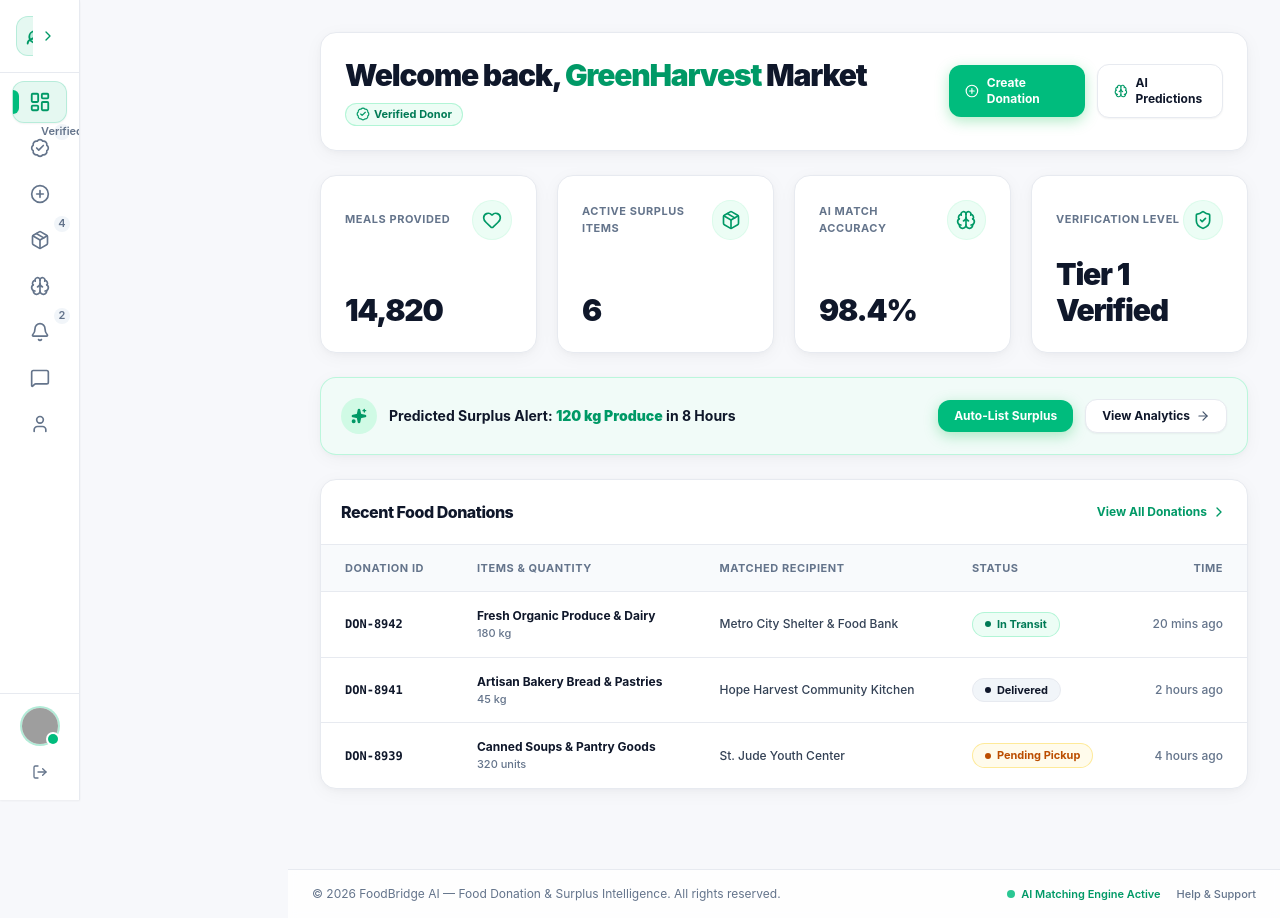
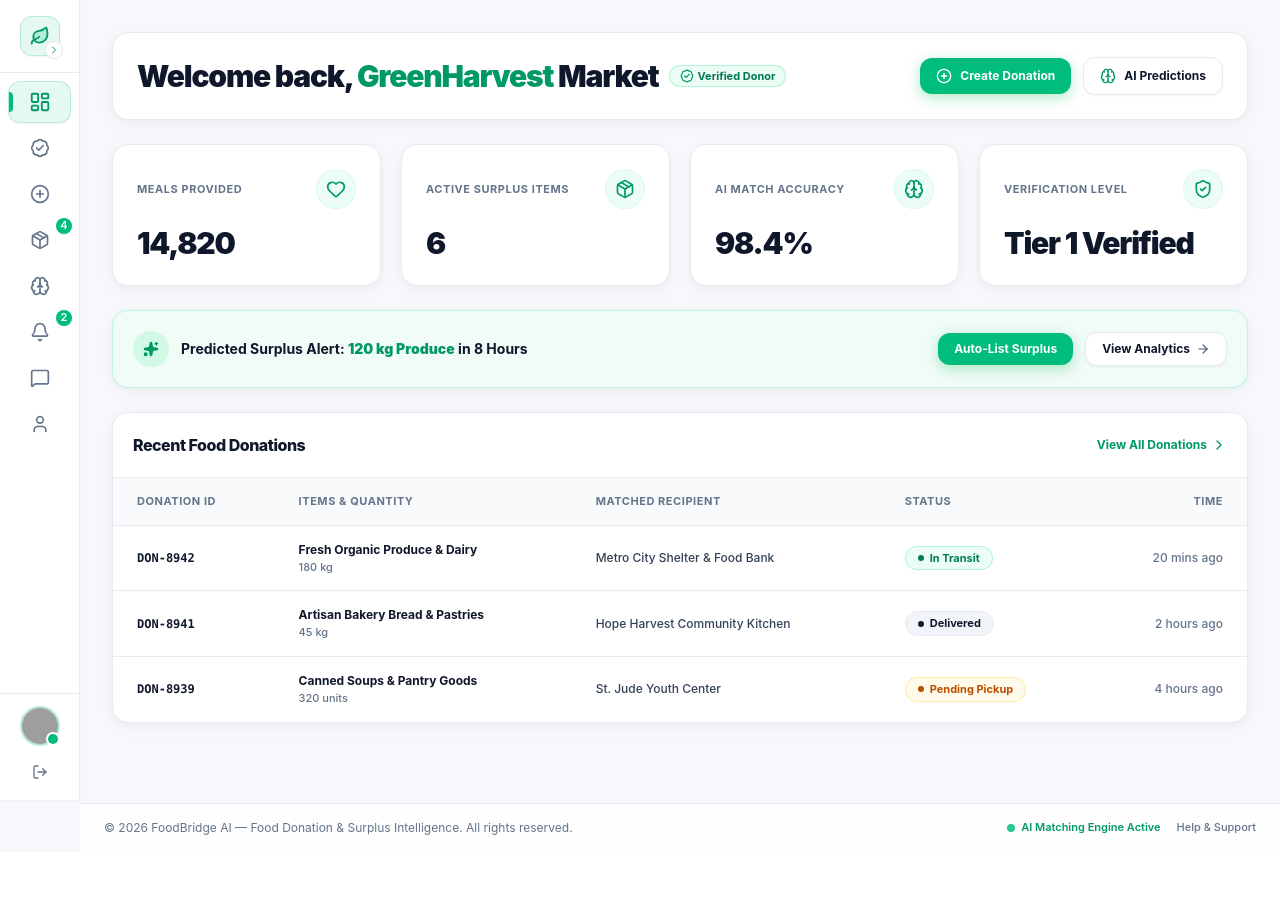
Before and after one commit to Rahul-kulal-dev/FoodBridge-AI, a React (Vite) app: page /donor in a window 1280 px wide. Both pictures are taken after a click on the button "Collapse sidebar". After the commit the page ends 852 px from the top, so only its background shows below. Built offline with nearby package versions, Linux system fonts and the light colour scheme; grey boxes are pictures that could not be loaded.

Commit message:
fix(donor): fix collapsed sidebar header layout, badge rendering, and dynamic content padding

```diff
--- a/src/donor/components/DonorSidebar.jsx
+++ b/src/donor/components/DonorSidebar.jsx
@@ -21,26 +21,12 @@ import MobileSidebar from './MobileSidebar';
  * Master sidebar container for desktop, tablet (collapsible), and mobile (drawer).
  * Pure White background (#ffffff) with Emerald Green accents matching the landing page.
  */
-const DonorSidebar = () => {
-  // Collapsed state for tablet view
-  const [isCollapsed, setIsCollapsed] = useState(false);
+const DonorSidebar = ({ isCollapsed: externalIsCollapsed, setIsCollapsed: externalSetIsCollapsed }) => {
+  // Fallback internal collapsed state if props are not provided
+  const [internalIsCollapsed, setInternalIsCollapsed] = useState(false);
 
-  // Auto-collapse sidebar on tablet screen resize (768px - 1024px)
-  useEffect(() => {
-    const handleResize = () => {
-      if (window.innerWidth >= 768 && window.innerWidth < 1024) {
-        setIsCollapsed(true);
-      } else if (window.innerWidth >= 1024) {
-        setIsCollapsed(false);
-      }
-    };
-
-    // Initial check
-    handleResize();
-
-    window.addEventListener('resize', handleResize);
-    return () => window.removeEventListener('resize', handleResize);
-  }, []);
+  const isCollapsed = externalIsCollapsed !== undefined ? externalIsCollapsed : internalIsCollapsed;
+  const setIsCollapsed = externalSetIsCollapsed || setInternalIsCollapsed;
 
   // Navigation Items defined strictly according to requirements
   const navItems = [
@@ -97,20 +83,33 @@ const DonorSidebar = () => {
       {/* Desktop & Tablet Sidebar (>= 768px) */}
       <aside
         className={`
-          hidden md:flex fixed top-0 left-0 bottom-0 z-30 flex-col bg-white border-r border-[#E7EAF0] transition-all duration-300 ease-in-out select-none shadow-xs
+          hidden md:flex fixed top-0 left-0 bottom-0 z-30 flex-col bg-white border-r border-[#E7EAF0] transition-all duration-300 ease-in-out select-none shadow-xs overflow-x-hidden
           ${isCollapsed ? 'w-20' : 'w-72'}
         `}
       >
         {/* Sidebar Header Section */}
-        <div className="p-4 border-b border-[#E7EAF0] flex items-center justify-between min-h-[73px]">
-          <div className="flex items-center gap-3 overflow-hidden">
+        {isCollapsed ? (
+          <div className="p-3 border-b border-[#E7EAF0] flex flex-col items-center justify-center min-h-[73px] shrink-0">
+            <button
+              onClick={() => setIsCollapsed(false)}
+              title="Expand Sidebar"
+              className="relative group w-10 h-10 rounded-xl bg-emerald-500/10 border border-emerald-500/20 flex items-center justify-center text-emerald-600 hover:bg-emerald-500 hover:text-white transition-all shadow-xs cursor-pointer"
+            >
+              <Leaf className="w-5 h-5 fill-emerald-500/20 stroke-[2.2] group-hover:fill-white" />
+              <span className="absolute -bottom-1 -right-1 bg-white border border-[#E7EAF0] rounded-full p-0.5 shadow-xs text-emerald-600">
+                <ChevronRight className="w-3 h-3" />
+              </span>
+            </button>
+          </div>
+        ) : (
+          <div className="p-4 border-b border-[#E7EAF0] flex items-center justify-between min-h-[73px] shrink-0">
+            <div className="flex items-center gap-3 min-w-0">
               {/* Landing Page Brand Logo Lockup */}
               <div className="w-10 h-10 rounded-xl bg-emerald-500/10 border border-emerald-500/20 flex items-center justify-center text-emerald-600 shrink-0 transition-transform hover:scale-105">
                 <Leaf className="w-5 h-5 fill-emerald-500/20 stroke-[2.2]" />
               </div>
 
               {/* Title & Subtitle */}
-            {!isCollapsed && (
               <div className="flex flex-col min-w-0 transition-opacity duration-200">
                 <span className="text-base font-extrabold text-[#0F172A] tracking-tight leading-tight truncate">
                   FoodBridge <span className="text-emerald-600 font-black">AI</span>
@@ -119,22 +118,18 @@ const DonorSidebar = () => {
                   Donor Portal Dashboard
                 </span>
               </div>
-            )}
             </div>
 
             {/* Collapse Toggle Button (Tablet/Desktop) */}
             <button
-            onClick={() => setIsCollapsed(!isCollapsed)}
-            aria-label={isCollapsed ? 'Expand sidebar' : 'Collapse sidebar'}
-            className="p-1.5 rounded-lg text-[#64748B] hover:text-[#0F172A] hover:bg-[#f7f8fb] border border-transparent hover:border-[#E7EAF0] transition-all"
+              onClick={() => setIsCollapsed(true)}
+              aria-label="Collapse sidebar"
+              className="p-1.5 rounded-lg text-[#64748B] hover:text-[#0F172A] hover:bg-[#f7f8fb] border border-transparent hover:border-[#E7EAF0] transition-all shrink-0 cursor-pointer"
             >
-            {isCollapsed ? (
-              <ChevronRight className="w-4 h-4 text-emerald-600" />
-            ) : (
               <ChevronLeft className="w-4 h-4" />
-            )}
             </button>
           </div>
+        )}
 
         {/* Section Label */}
         {!isCollapsed && (
@@ -146,7 +141,7 @@ const DonorSidebar = () => {
         )}
 
         {/* Navigation Items List */}
-        <nav className="flex-1 overflow-y-auto px-3 py-2 space-y-1 scrollbar-thin">
+        <nav className={`flex-1 overflow-y-auto overflow-x-hidden py-2 space-y-1 scrollbar-thin ${isCollapsed ? 'px-2' : 'px-3'}`}>
           {navItems.map((item) => (
             <SidebarItem
               key={item.route}
--- a/src/donor/components/SidebarItem.jsx
+++ b/src/donor/components/SidebarItem.jsx
@@ -12,6 +12,7 @@ const SidebarItem = ({ icon: Icon, label, route, isCollapsed = false, badge, onC
       to={route}
       end={route === '/donor'}
       onClick={onClick}
+      title={isCollapsed ? label : undefined}
       className={({ isActive }) => `
         group relative flex items-center gap-3.5 px-3.5 py-2.5 rounded-xl text-sm font-medium transition-all duration-200 ease-in-out select-none
         ${isCollapsed ? 'justify-center px-2 py-2.5' : ''}
@@ -26,7 +27,7 @@ const SidebarItem = ({ icon: Icon, label, route, isCollapsed = false, badge, onC
         <>
           {/* Active left indicator bar */}
           {isActive && (
-            <span className="absolute left-0 top-1/2 -translate-y-1/2 w-1.5 h-6 bg-emerald-500 rounded-r-full shadow-xs" />
+            <span className="absolute left-0 top-1/2 -translate-y-1/2 w-1 h-5 bg-emerald-500 rounded-r-full shadow-xs" />
           )}
 
           {/* Icon */}
@@ -53,29 +54,21 @@ const SidebarItem = ({ icon: Icon, label, route, isCollapsed = false, badge, onC
           {badge !== undefined && badge !== null && (
             <span
               className={`
-                text-[11px] font-semibold px-2 py-0.5 rounded-full transition-colors
+                text-[11px] font-semibold transition-colors
                 ${
                   isCollapsed
-                    ? 'absolute -top-1 -right-1 flex h-4 w-4 items-center justify-center p-0 text-[10px]'
-                    : ''
-                }
-                ${
-                  isActive
-                    ? 'bg-emerald-500 text-white'
-                    : 'bg-slate-100 text-[#64748B] group-hover:bg-emerald-50 group-hover:text-emerald-600'
+                    ? typeof badge === 'number'
+                      ? 'absolute -top-0.5 -right-0.5 flex h-4 min-w-4 px-1 items-center justify-center rounded-full text-[9px] bg-emerald-500 text-white font-bold shadow-xs'
+                      : 'hidden'
+                    : 'px-2 py-0.5 rounded-full ' +
+                      (isActive
+                        ? 'bg-emerald-500 text-white'
+                        : 'bg-slate-100 text-[#64748B] group-hover:bg-emerald-50 group-hover:text-emerald-600')
                 }
               `}
             >
               {badge}
             </span>
-          )}
-
-          {/* Collapsed White Tooltip */}
-          {isCollapsed && (
-            <div className="absolute left-full ml-3 px-3 py-1.5 bg-white text-[#0F172A] text-xs font-bold rounded-lg border border-[#E7EAF0] shadow-xl opacity-0 pointer-events-none group-hover:opacity-100 transition-opacity duration-150 z-50 whitespace-nowrap">
-              {label}
-              <div className="absolute top-1/2 -left-1 -translate-y-1/2 w-2 h-2 bg-white border-l border-b border-[#E7EAF0] rotate-45" />
-            </div>
           )}
         </>
       )}
--- a/src/donor/components/SidebarProfile.jsx
+++ b/src/donor/components/SidebarProfile.jsx
@@ -29,11 +29,15 @@ const SidebarProfile = ({
   const isVerified = user.verificationStatus === 'Verified';
 
   return (
-    <div className="mt-auto border-t border-[#E7EAF0] pt-3.5 pb-3 px-3 transition-all duration-200">
+    <div className={`mt-auto border-t border-[#E7EAF0] pt-3.5 pb-3 transition-all duration-200 ${isCollapsed ? 'px-2' : 'px-3'}`}>
       {isCollapsed ? (
         /* Collapsed Profile View */
         <div className="flex flex-col items-center gap-3">
-          <div className="relative group cursor-pointer" onClick={() => navigate('/donor/profile')}>
+          <div
+            className="relative group cursor-pointer"
+            onClick={() => navigate('/donor/profile')}
+            title={`${user.name} (${user.email}) - ${user.verificationStatus}`}
+          >
             <img
               src={user.avatar}
               alt={user.name}
@@ -45,16 +49,6 @@ const SidebarProfile = ({
                 isVerified ? 'bg-emerald-500' : 'bg-amber-500'
               }`}
             />
-            {/* White Tooltip */}
-            <div className="absolute left-full ml-3 px-3 py-2 bg-white text-[#0F172A] border border-[#E7EAF0] text-xs rounded-xl shadow-xl opacity-0 pointer-events-none group-hover:opacity-100 transition-opacity duration-150 z-50 whitespace-nowrap">
-              <div className="font-bold text-[#0F172A]">{user.name}</div>
-              <div className="text-[#64748B] text-[11px]">{user.email}</div>
-              <div className="mt-1 inline-flex items-center gap-1 text-[10px] text-emerald-600 font-semibold">
-                {isVerified ? <BadgeCheck className="w-3 h-3 text-emerald-600" /> : <Clock className="w-3 h-3 text-amber-500" />}
-                {user.verificationStatus}
-              </div>
-              <div className="absolute top-1/2 -left-1 -translate-y-1/2 w-2 h-2 bg-white border-l border-b border-[#E7EAF0] rotate-45" />
-            </div>
           </div>
 
           <button
--- a/src/donor/layout.jsx
+++ b/src/donor/layout.jsx
@@ -1,4 +1,4 @@
-import React, { useEffect } from 'react';
+import React, { useState, useEffect } from 'react';
 import { Outlet } from 'react-router-dom';
 import DonorSidebar from './components/DonorSidebar';
 
@@ -8,18 +8,39 @@ import DonorSidebar from './components/DonorSidebar';
  * Pure Light Theme: Crisp White & Emerald Green matching the landing page.
  */
 const DonorLayout = () => {
+  const [isCollapsed, setIsCollapsed] = useState(false);
+
   // Ensure dark class is removed from html element for a pure light theme matching landing page
   useEffect(() => {
     document.documentElement.classList.remove('dark');
   }, []);
 
+  // Sync collapsed state on screen resize
+  useEffect(() => {
+    const handleResize = () => {
+      if (window.innerWidth >= 768 && window.innerWidth < 1024) {
+        setIsCollapsed(true);
+      } else if (window.innerWidth >= 1024) {
+        setIsCollapsed(false);
+      }
+    };
+
+    handleResize();
+    window.addEventListener('resize', handleResize);
+    return () => window.removeEventListener('resize', handleResize);
+  }, []);
+
   return (
     <div className="min-h-screen bg-[#f7f8fb] text-[#334155] font-sans antialiased selection:bg-emerald-500 selection:text-white">
       {/* Master Donor Navigation Sidebar */}
-      <DonorSidebar />
+      <DonorSidebar isCollapsed={isCollapsed} setIsCollapsed={setIsCollapsed} />
 
       {/* Main Content View Container */}
-      <div className="flex flex-col min-h-screen pt-16 md:pt-0 md:pl-20 lg:pl-72 transition-all duration-300">
+      <div
+        className={`flex flex-col min-h-screen pt-16 md:pt-0 transition-all duration-300 ease-in-out ${
+          isCollapsed ? 'md:pl-20' : 'md:pl-20 lg:pl-72'
+        }`}
+      >
         <main className="flex-1 p-4 md:p-6 lg:p-8 max-w-7xl w-full mx-auto">
           <Outlet />
         </main>
```
Also changed, not shown: 1 other file (tests, documents, lock files or other folders). Lines whose indentation alone changed are shown as unchanged.
